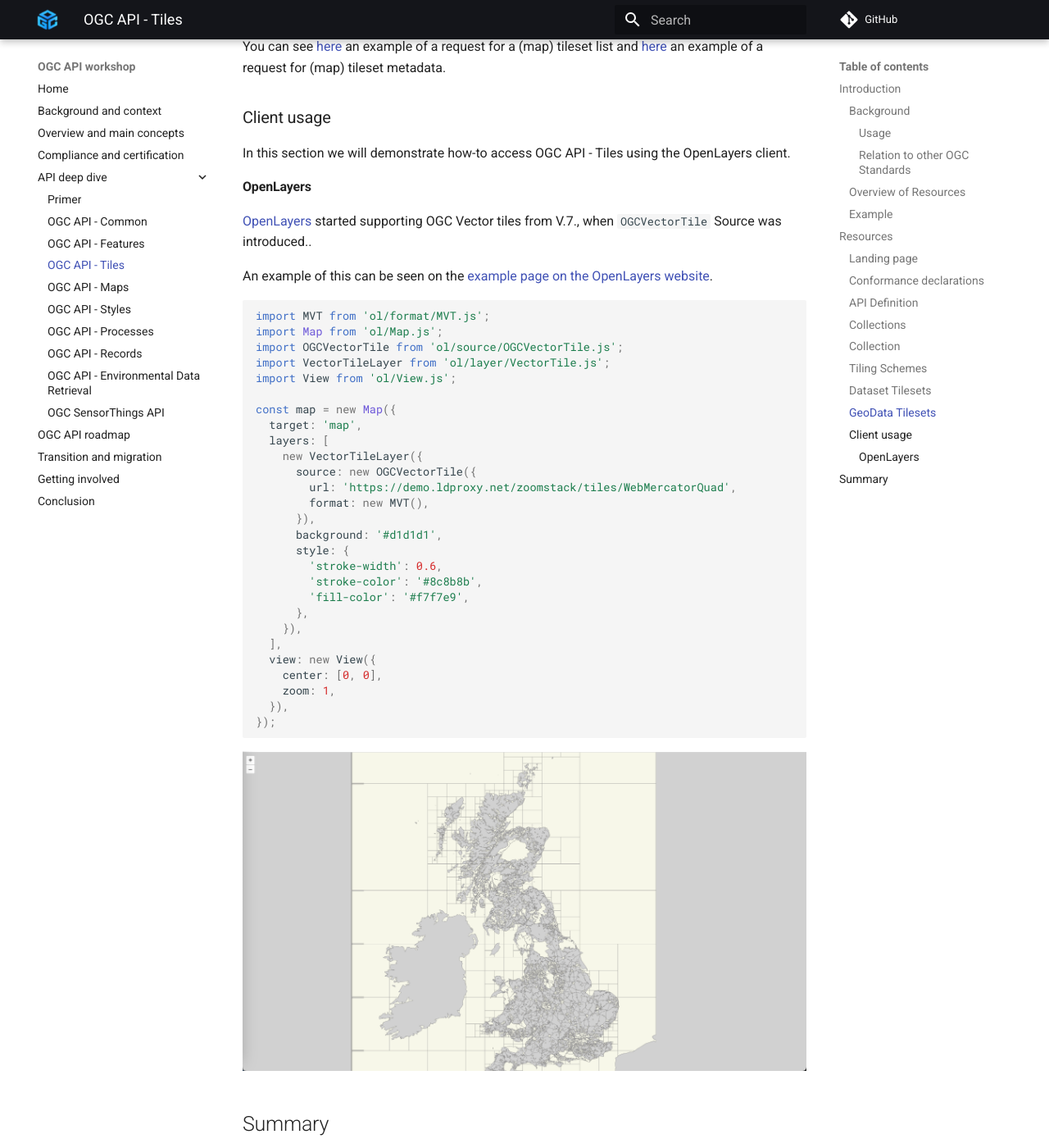
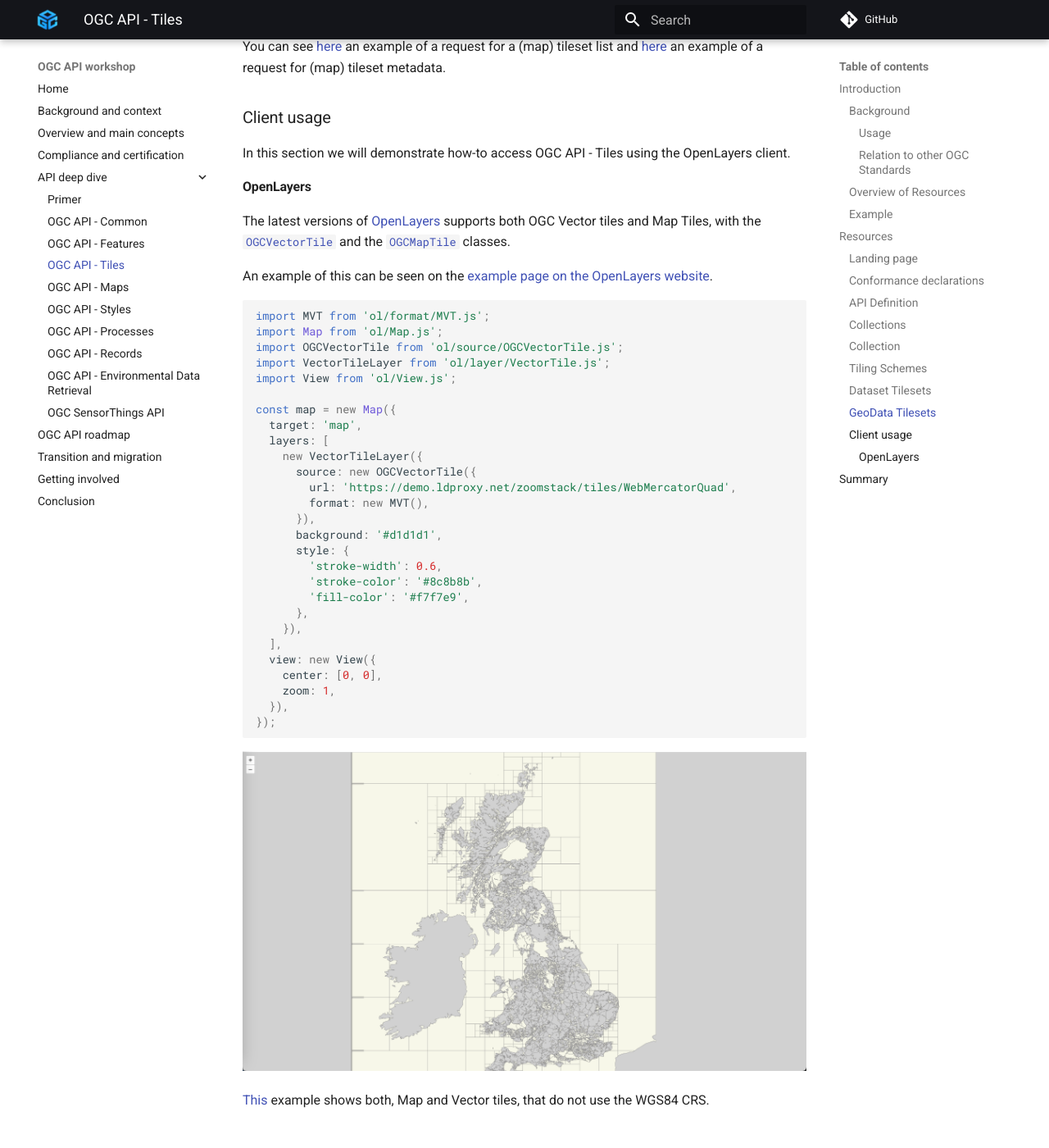
Before and after one commit to opengeospatial/ogcapi-workshop, an MkDocs documentation site: the page built from workshop/content/docs/api-deep-dive/tiles.md, in a window 1280 px wide and 1400 px high, scrolled down 12844 px. Shown: the whole window at 82% size. Built offline with MkDocs 1.6.1 and Material for MkDocs 9.7.7, drawn with Linux system fonts in a browser that asks for light colours; comment, search, counter and statistics services are not loaded.

Commit message:
- updated text about OL support for tiles - added image with sprites

````diff
--- a/workshop/content/docs/api-deep-dive/tiles.md
+++ b/workshop/content/docs/api-deep-dive/tiles.md
@@ -572,7 +572,7 @@
 
 #### OpenLayers
 
-[OpenLayers](https://openlayers.org) started supporting OGC Vector tiles from V.7., when `OGCVectorTile` Source was introduced..
+The latest versions of [OpenLayers](https://openlayers.org) supports both OGC Vector tiles and Map Tiles, with the [`OGCVectorTile`](https://openlayers.org/en/latest/apidoc/module-ol_source_OGCVectorTile-OGCVectorTile.html) and the [`OGCMapTile`](https://openlayers.org/en/latest/apidoc/module-ol_source_OGCMapTile-OGCMapTile.html) classes.
 
 An example of this can be seen on the [example page on the OpenLayers website](https://openlayers.org/en/latest/examples/ogc-vector-tiles.html).
 
@@ -608,6 +608,8 @@
 ```
 ![vector_tiles](../assets/images/vector_tiles.png){width="100.0%"}
 
+[This](https://ogcincubator.github.io/ogcapi-tiles-map/) example shows both, Map and Vector tiles, that do not use the WGS84 CRS.
+
 <!-- #### QGIS
 
 Recent Verion of QGIS supports adding OGC API - Tiles under adding `new raster data`.
````
Also changed, not shown: workshop/content/docs/api-deep-dive/styles.md (+3 -0 lines), workshop/content/docs/assets/images/sprites.png (added).
